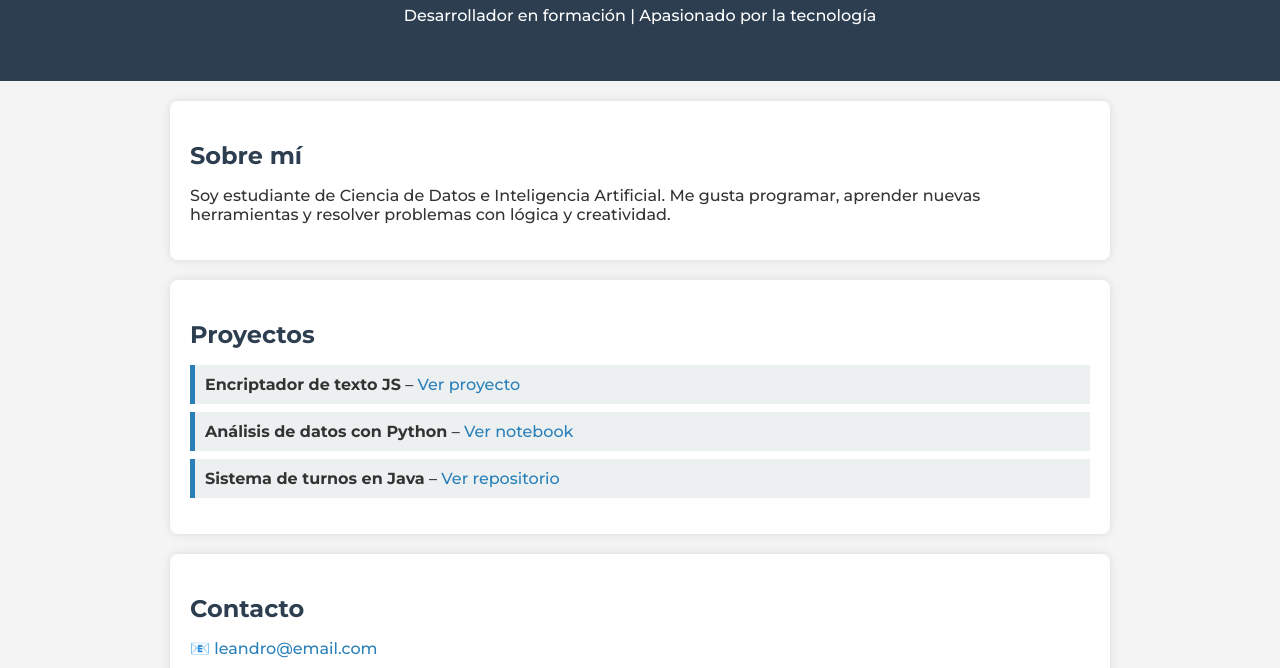
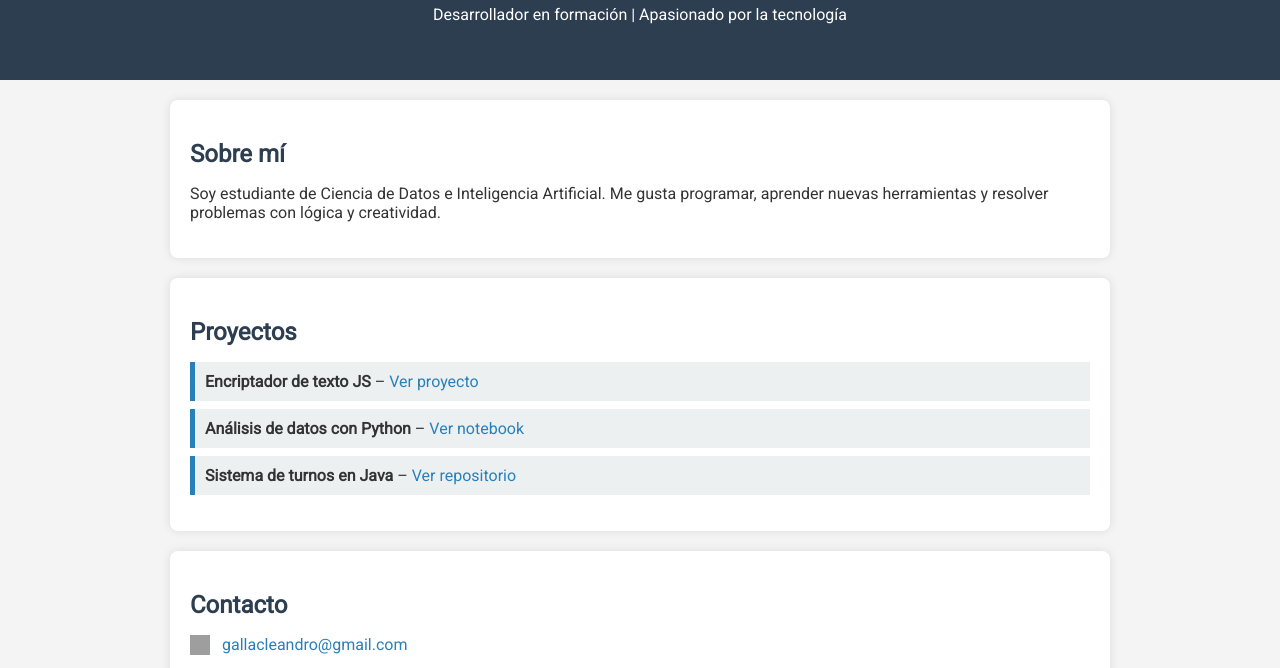
Before and after one commit to Leandrogg96/Leandrog96.github.io, a plain HTML site: page index.html in a window 1280 px wide. Shown: the part 261-929 px from the top of the page. Drawn offline with Linux system fonts and the light colour scheme; grey boxes are pictures that could not be loaded.

Commit message:
uploading

```diff
--- a/index.html
+++ b/index.html
@@ -5,13 +5,16 @@
   <meta name="viewport" content="width=device-width, initial-scale=1">
   <title>Portfolio de Leandro</title>
 
-  <!-- Fuente Montserrat desde Google Fonts -->
-  <link href="https://fonts.googleapis.com/css2?family=Montserrat:wght@300;500;700&display=swap" rel="stylesheet">
+  <!-- Fuente Roboto desde Google Fonts -->
+  <link href="https://fonts.googleapis.com/css2?family=Roboto&display=swap" rel="stylesheet">
+
+  <!-- Font Awesome para íconos -->
+  <script src="https://kit.fontawesome.com/a7b3a2d77d.js" crossorigin="anonymous"></script>
 
   <style>
     body {
       margin: 0;
-      font-family: 'Montserrat', sans-serif;
+      font-family: 'Roboto', sans-serif;
       background: #f4f4f4;
       color: #333;
     }
@@ -74,6 +77,16 @@
     a:hover {
       text-decoration: underline;
     }
+
+    i, img.icono {
+      vertical-align: middle;
+      margin-right: 8px;
+    }
+
+    img.icono {
+      width: 20px;
+      height: 20px;
+    }
   </style>
 </head>
 <body>
@@ -81,7 +94,7 @@
   <header>
     <!-- Foto de perfil -->
     <img src="perfil.jpg" alt="Foto de Leandro">
-    <h1>Hola, soy Leandro 👋</h1>
+    <h1>¡Hola, soy Leandro Gallac 👨‍💻!</h1>
     <p>Desarrollador en formación | Apasionado por la tecnología</p>
   </header>
 
@@ -101,9 +114,18 @@
 
   <section>
     <h2>Contacto</h2>
-    <p>📧 <a href="mailto:gallacleandro@gmail.com">leandro@email.com</a></p>
-    <p>🔗 <a href="https://www.linkedin.com/in/leandro-gallac-457a8b64/" target="_blank">LinkedIn</a></p>
-    <p>🐙 <a href="https://github.com/leandrogg96" target="_blank">GitHub</a></p>
+    <p>
+      <img class="icono" src="https://upload.wikimedia.org/wikipedia/commons/4/4e/Gmail_Icon_(2020).svg" alt="Gmail">
+      <a href="mailto:gallacleandro@gmail.com">gallacleandro@gmail.com</a>
+    </p>
+    <p>
+      <i class="fab fa-linkedin"></i>
+      <a href="https://www.linkedin.com/in/leandro-gallac-457a8b64/" target="_blank">LinkedIn</a>
+    </p>
+    <p>
+      <i class="fab fa-github"></i>
+      <a href="https://github.com/leandrogg96" target="_blank">GitHub</a>
+    </p>
   </section>
 
   <footer>
```
